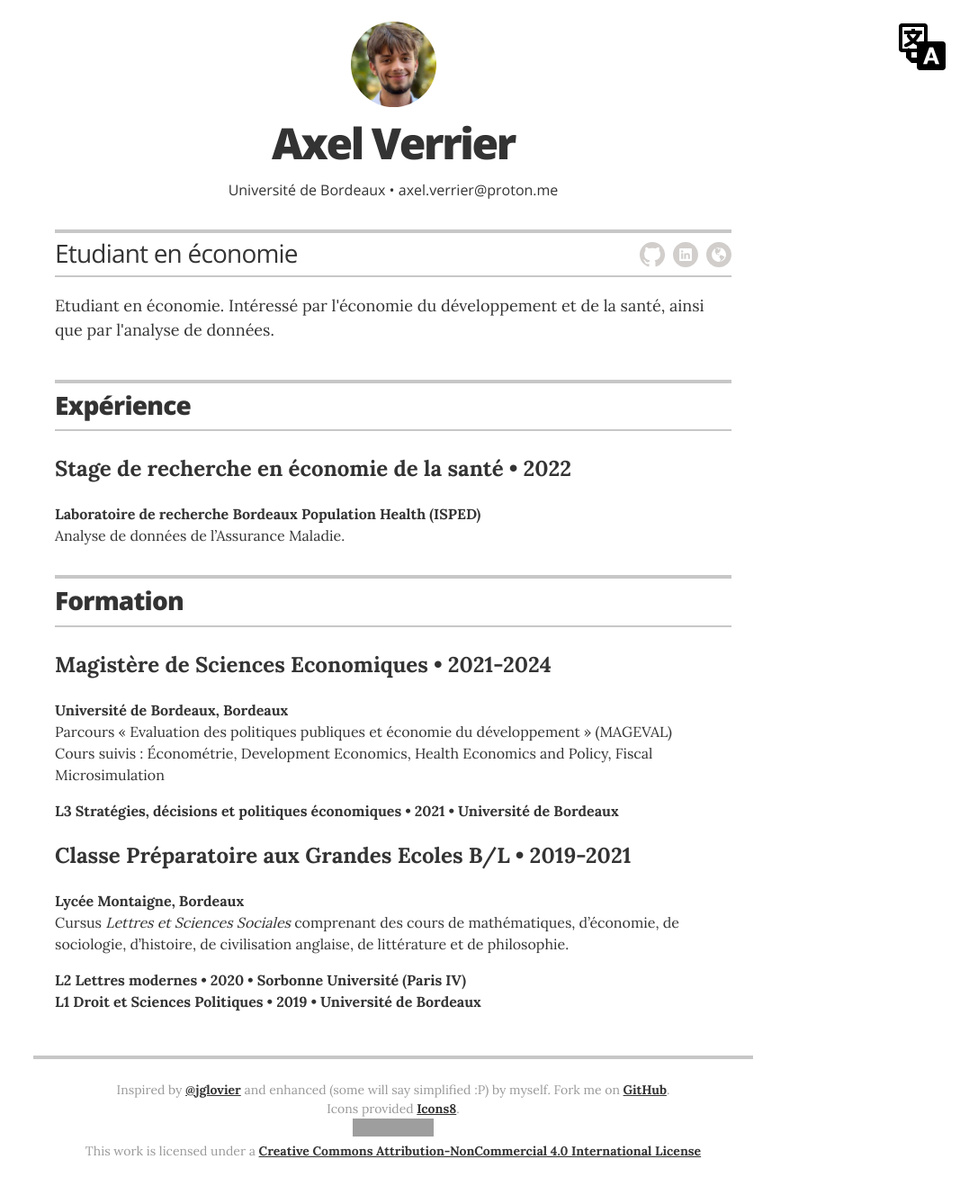
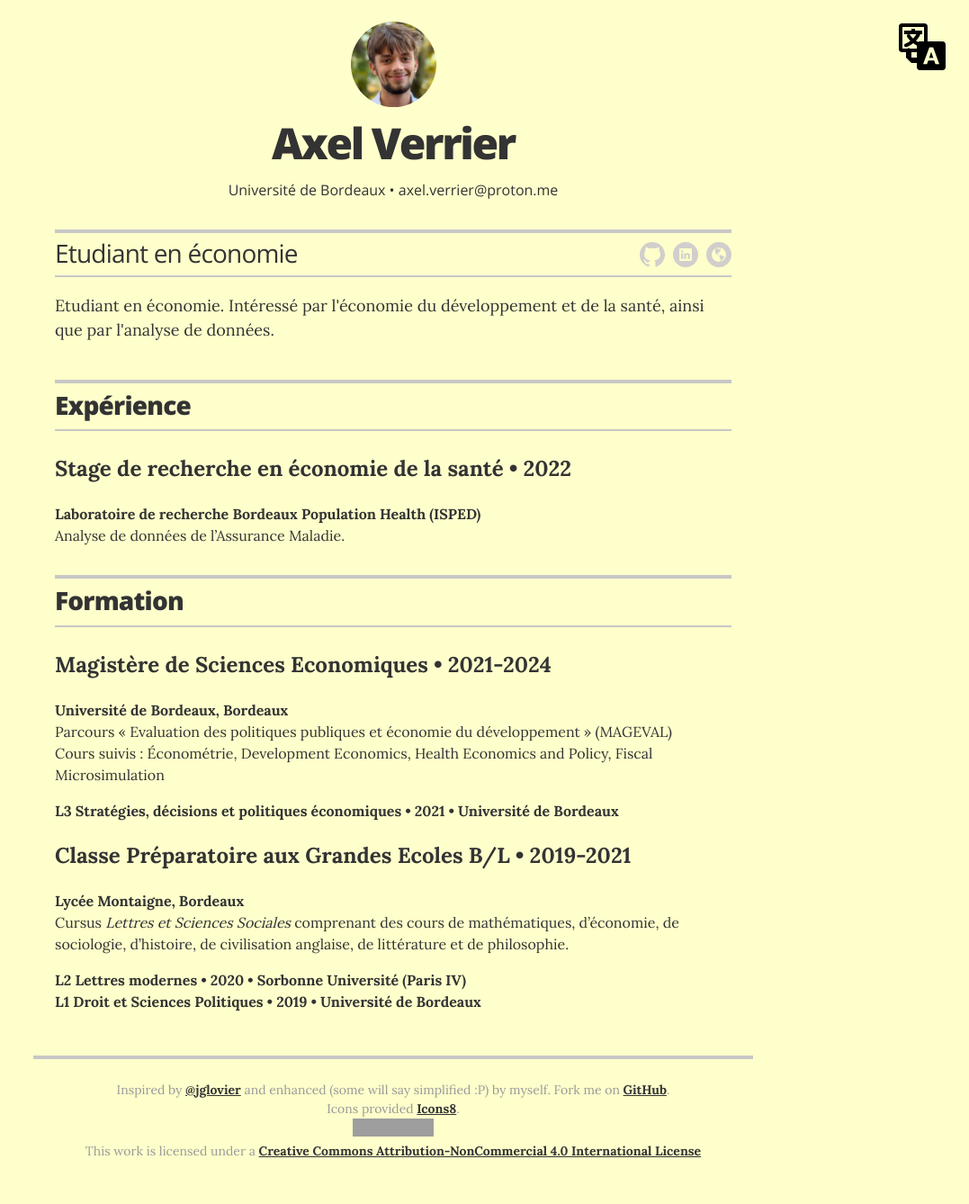
Before and after one commit to axelverrier/axelverrier.github.io, a Jekyll site: the page built from index.html, in a window 1280 px wide. Shown: the whole page at 90% size, without its empty margins (203-1280 px from the left). Built offline with Jekyll 4.4.1, drawn with Linux system fonts in a browser that asks for light colours; nearby versions of some CDN libraries; grey boxes are pictures that could not be loaded.

Commit message:
Update _base.scss

```diff
--- a/_sass/_base.scss
+++ b/_sass/_base.scss
@@ -7,7 +7,7 @@
 }
 
 html {
-  background: $white;
+  background: #ffffcc;
 }
 
 body{
```
